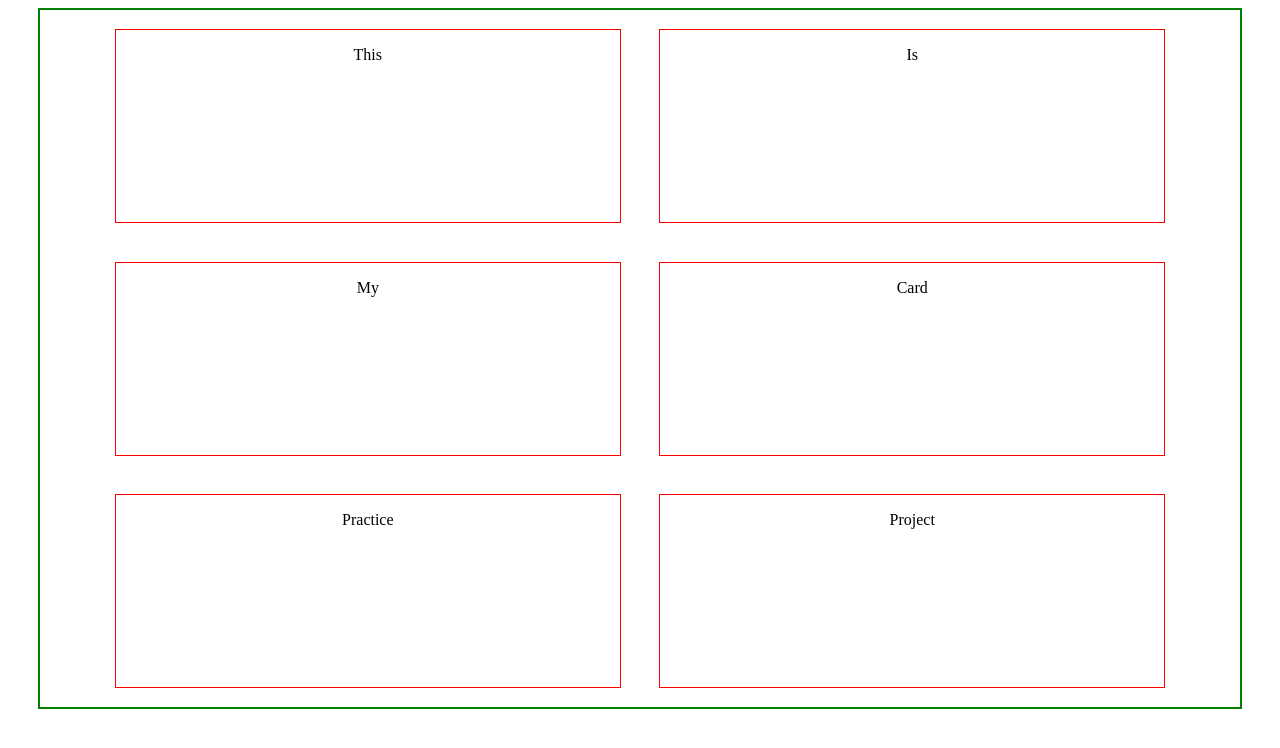
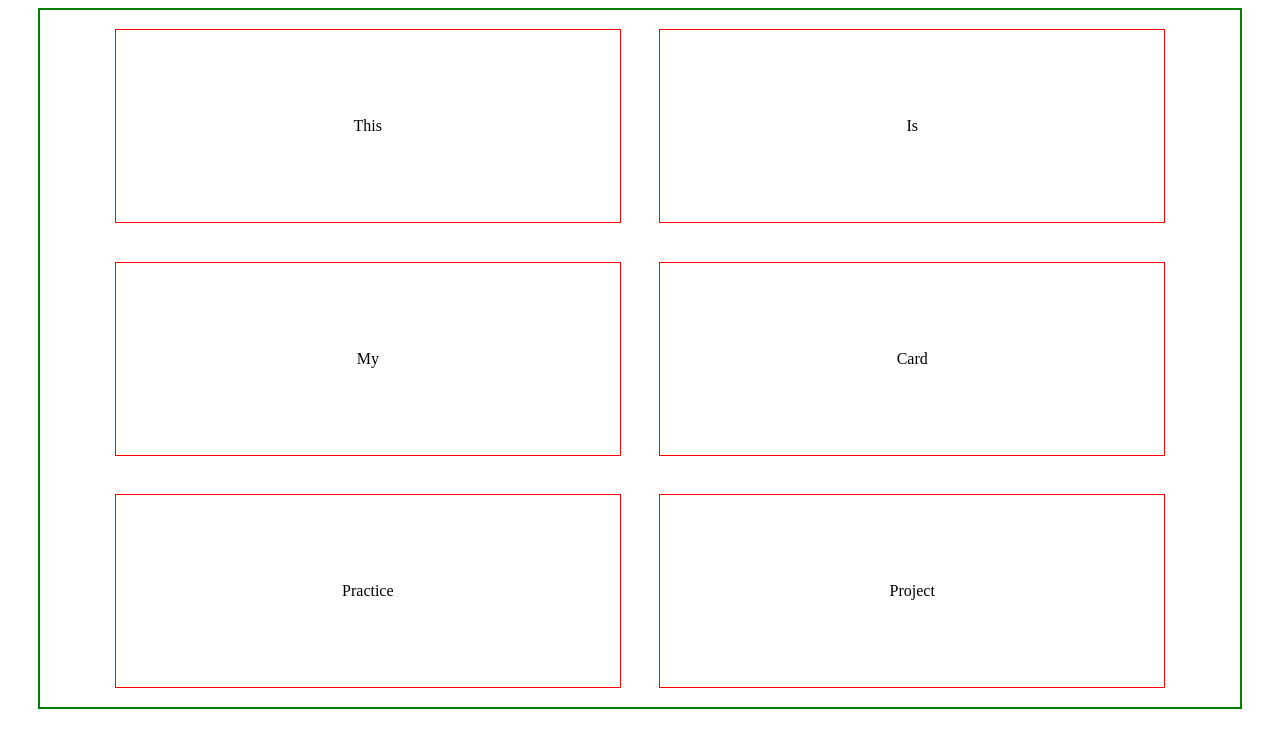
Before and after one commit to AdamHoffma/cardstyling, a React (Create React App) app in the folder client/: page / in a window 1280 px wide. Shown: the top 748 px of the page. Built offline with nearby package versions, Linux system fonts and the light colour scheme.

Commit message:
text centered

```diff
--- a/client/src/components/Cards.css
+++ b/client/src/components/Cards.css
@@ -4,17 +4,15 @@
     flex-wrap: wrap;
     justify-content: center;
     border: 2px solid green;
-    margin: auto
+    margin: auto;
 }
 
 .inner_container {
+    display: flex;
     border: 1px solid red;
     width: 42%;
     height: 12rem;
     margin: 1.2rem;
-    text-align: center;
+    align-items: center;
+    justify-content: center;
 }
-
-.text {
-    align-content: center;
-}
```
